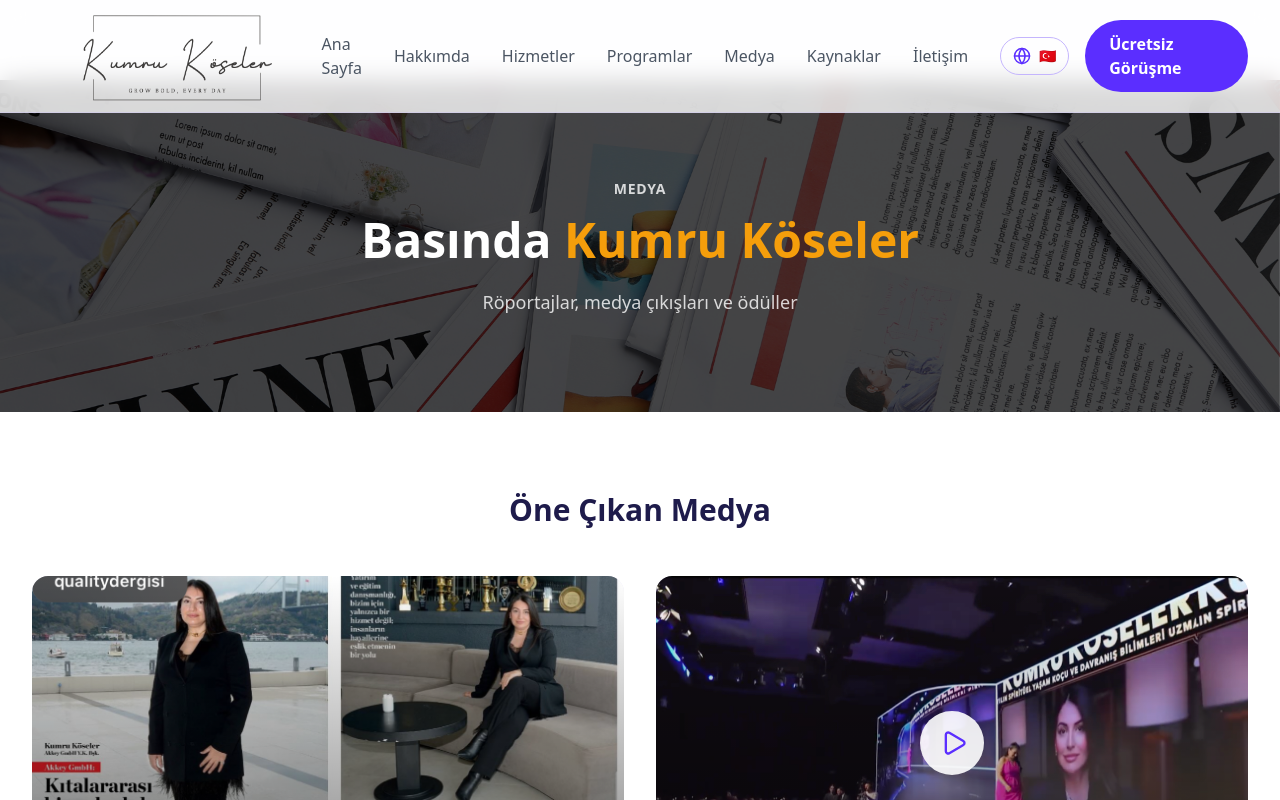
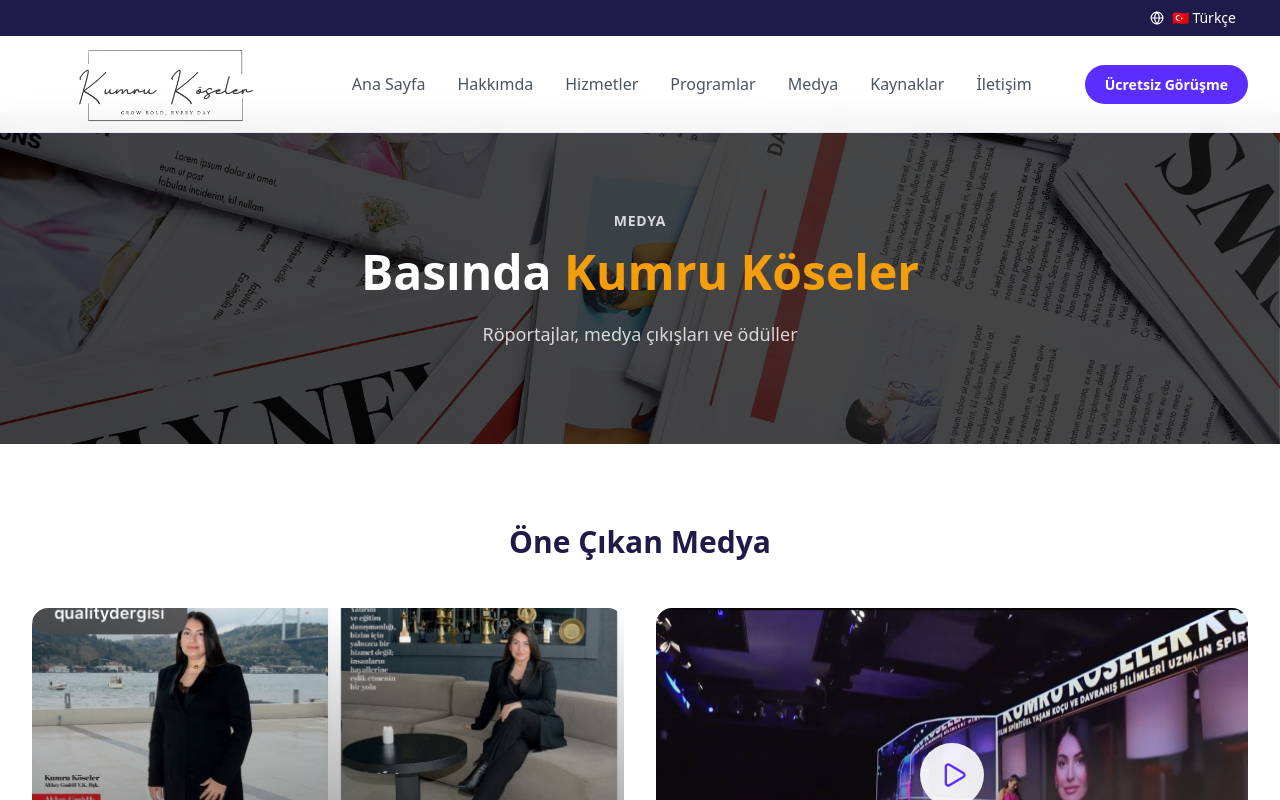
Before and after one commit to metinemredonmez/kumru, a Next.js app: page /medya in a window 1280 px wide. Shown: the top 800 px of the page. Built offline with nearby package versions, Linux system fonts and the light colour scheme.

Commit message:
Update header with top bar language switcher and fix responsiveness

```diff
--- a/src/app/hakkimda/page.tsx
+++ b/src/app/hakkimda/page.tsx
@@ -36,7 +36,7 @@
   return (
     <>
       <Header />
-      <main className="pt-20">
+      <main className="pt-28">
         {/* Hero Section */}
         <section className="py-20 gradient-soft">
           <div className="max-w-7xl mx-auto px-4 sm:px-6 lg:px-8">
--- a/src/app/hizmetler/page.tsx
+++ b/src/app/hizmetler/page.tsx
@@ -96,7 +96,7 @@
   return (
     <>
       <Header />
-      <main className="pt-20">
+      <main className="pt-28">
         {/* Hero Section */}
         <section className="py-24 relative overflow-hidden">
           <div
--- a/src/app/iletisim/page.tsx
+++ b/src/app/iletisim/page.tsx
@@ -93,7 +93,7 @@
   return (
     <>
       <Header />
-      <main className="pt-20">
+      <main className="pt-28">
         {/* Hero Section */}
         <section className="py-32 relative overflow-hidden">
           <div
--- a/src/app/kaynaklar/page.tsx
+++ b/src/app/kaynaklar/page.tsx
@@ -200,7 +200,7 @@
   return (
     <>
       <Header />
-      <main className="pt-20">
+      <main className="pt-28">
         {/* Hero Section */}
         <section className="py-32 relative overflow-hidden">
           <div
--- a/src/app/medya/page.tsx
+++ b/src/app/medya/page.tsx
@@ -98,7 +98,7 @@
   return (
     <>
       <Header />
-      <main className="pt-20">
+      <main className="pt-28">
         {/* Hero Section */}
         <section className="py-24 relative overflow-hidden">
           <div
--- a/src/app/programlar/page.tsx
+++ b/src/app/programlar/page.tsx
@@ -118,7 +118,7 @@
   return (
     <>
       <Header />
-      <main className="pt-20">
+      <main className="pt-28">
         {/* Hero Section */}
         <section className="py-32 relative overflow-hidden">
           <div
--- a/src/components/layout/Header.tsx
+++ b/src/components/layout/Header.tsx
@@ -22,48 +22,24 @@
   ];
 
   return (
-    <header className="fixed top-0 left-0 right-0 z-50 bg-white/80 backdrop-blur-md border-b border-[var(--lavender)]/30">
-      <div className="max-w-7xl mx-auto px-4 sm:px-6 lg:px-8">
-        <div className="flex items-center h-28">
-          {/* Logo - Sol */}
-          <Link href="/" className="flex items-center mr-auto">
-            <img
-              src="/logo.png"
-              alt="Kumru Köseler - Grow Bold, Every Day"
-              className="h-24 w-auto"
-            />
-          </Link>
-
-          {/* Desktop Navigation - Orta */}
-          <nav className="hidden md:flex items-center gap-8">
-            {navItems.map((item) => (
-              <Link
-                key={item.href}
-                href={item.href}
-                className="text-[var(--text-body)] hover:text-[var(--indigo)] transition-colors font-medium"
-              >
-                {item.name}
-              </Link>
-            ))}
-          </nav>
-
-          {/* CTA Button & Language Switcher - Sağ */}
-          <div className="hidden md:flex items-center gap-4 ml-8">
-            {/* Language Switcher */}
+    <header className="fixed top-0 left-0 right-0 z-50 bg-white/95 backdrop-blur-md border-b border-[var(--lavender)]/30">
+      {/* Top bar with language switcher */}
+      <div className="bg-[var(--dark)] text-white py-1">
+        <div className="max-w-7xl mx-auto px-4 sm:px-6 lg:px-8 flex justify-end items-center">
           <div className="relative">
             <button
               onClick={() => setLangOpen(!langOpen)}
-                className="flex items-center gap-2 px-3 py-2 rounded-full border border-[var(--lavender)] hover:border-[var(--indigo)] transition-colors"
+              className="flex items-center gap-2 px-3 py-1 text-sm hover:text-[var(--amber)] transition-colors"
             >
-                <Globe size={18} className="text-[var(--indigo)]" />
-                <span className="text-sm font-medium">{languageLabels[language].flag}</span>
+              <Globe size={14} />
+              <span>{languageLabels[language].flag} {languageLabels[language].name}</span>
             </button>
 
             {langOpen && (
               <motion.div
                 initial={{ opacity: 0, y: -5 }}
                 animate={{ opacity: 1, y: 0 }}
-                  className="absolute right-0 mt-2 bg-white rounded-xl shadow-lg border border-[var(--lavender)]/30 overflow-hidden"
+                className="absolute right-0 mt-1 bg-white rounded-lg shadow-lg border border-[var(--lavender)]/30 overflow-hidden z-50"
               >
                 {(Object.keys(languageLabels) as Language[]).map((lang) => (
                   <button
@@ -72,21 +48,50 @@
                       setLanguage(lang);
                       setLangOpen(false);
                     }}
-                      className={`flex items-center gap-3 w-full px-4 py-3 hover:bg-[var(--soft)] transition-colors ${
+                    className={`flex items-center gap-3 w-full px-4 py-2 hover:bg-[var(--soft)] transition-colors ${
                       language === lang ? "bg-[var(--soft)]" : ""
                     }`}
                   >
-                      <span className="text-lg">{languageLabels[lang].flag}</span>
-                      <span className="text-sm font-medium text-[var(--dark)]">{languageLabels[lang].name}</span>
+                    <span>{languageLabels[lang].flag}</span>
+                    <span className="text-sm text-[var(--dark)]">{languageLabels[lang].name}</span>
                   </button>
                 ))}
               </motion.div>
             )}
           </div>
+        </div>
+      </div>
 
+      {/* Main header */}
+      <div className="max-w-7xl mx-auto px-4 sm:px-6 lg:px-8">
+        <div className="flex items-center justify-between h-20 lg:h-24">
+          {/* Logo */}
+          <Link href="/" className="flex-shrink-0">
+            <img
+              src="/logo.png"
+              alt="Kumru Köseler"
+              className="h-16 lg:h-20 w-auto"
+            />
+          </Link>
+
+          {/* Desktop Navigation */}
+          <nav className="hidden lg:flex items-center gap-6 xl:gap-8">
+            {navItems.map((item) => (
+              <Link
+                key={item.href}
+                href={item.href}
+                className="text-[var(--text-body)] hover:text-[var(--indigo)] transition-colors font-medium text-sm xl:text-base whitespace-nowrap"
+              >
+                {item.name}
+              </Link>
+            ))}
+          </nav>
+
+          {/* CTA Button - Desktop */}
+          <div className="hidden lg:block">
             <Link
               href="/iletisim"
-              className="px-6 py-3 bg-[var(--indigo)] text-white rounded-full font-semibold hover:bg-[var(--purple)] transition-colors"
+              className="px-5 py-2.5 bg-[var(--indigo)] text-white rounded-full font-semibold hover:bg-[var(--purple)] transition-colors text-sm"
             >
               {t.nav.cta}
             </Link>
@@ -95,7 +100,7 @@
           {/* Mobile Menu Button */}
           <button
             onClick={() => setIsOpen(!isOpen)}
-            className="md:hidden p-2 text-[var(--dark)]"
+            className="lg:hidden p-2 text-[var(--dark)]"
           >
             {isOpen ? <X size={24} /> : <Menu size={24} />}
           </button>
@@ -107,42 +112,24 @@
             initial={{ opacity: 0, y: -10 }}
             animate={{ opacity: 1, y: 0 }}
             exit={{ opacity: 0, y: -10 }}
-            className="md:hidden py-4 border-t border-[var(--lavender)]/30"
+            className="lg:hidden py-4 border-t border-[var(--lavender)]/30"
           >
-            <nav className="flex flex-col gap-4">
+            <nav className="flex flex-col gap-2">
               {navItems.map((item) => (
                 <Link
                   key={item.href}
                   href={item.href}
                   onClick={() => setIsOpen(false)}
-                  className="text-[var(--text-body)] hover:text-[var(--indigo)] transition-colors font-medium py-2"
+                  className="text-[var(--text-body)] hover:text-[var(--indigo)] transition-colors font-medium py-2 px-2"
                 >
                   {item.name}
                 </Link>
               ))}
 
-              {/* Mobile Language Switcher */}
-              <div className="flex gap-2 py-2">
-                {(Object.keys(languageLabels) as Language[]).map((lang) => (
-                  <button
-                    key={lang}
-                    onClick={() => setLanguage(lang)}
-                    className={`flex items-center gap-2 px-4 py-2 rounded-full border transition-colors ${
-                      language === lang
-                        ? "border-[var(--indigo)] bg-[var(--soft)]"
-                        : "border-[var(--lavender)]"
-                    }`}
-                  >
-                    <span>{languageLabels[lang].flag}</span>
-                    <span className="text-sm text-[var(--dark)]">{languageLabels[lang].name}</span>
-                  </button>
-                ))}
-              </div>
-
               <Link
                 href="/iletisim"
                 onClick={() => setIsOpen(false)}
-                className="px-6 py-3 bg-[var(--indigo)] text-white rounded-full font-semibold hover:bg-[var(--purple)] transition-colors text-center mt-2"
+                className="px-6 py-3 bg-[var(--indigo)] text-white rounded-full font-semibold hover:bg-[var(--purple)] transition-colors text-center mt-4"
               >
                 {t.nav.cta}
               </Link>
--- a/src/components/sections/Hero.tsx
+++ b/src/components/sections/Hero.tsx
@@ -9,7 +9,7 @@
   const { t } = useLanguage();
 
   return (
-    <section id="home" className="relative min-h-screen flex items-center pt-20 overflow-hidden">
+    <section id="home" className="relative min-h-screen flex items-center pt-28 overflow-hidden">
       {/* Background Gradient */}
       <div className="absolute inset-0 gradient-soft" />
 
```
Lines whose indentation alone changed are shown as unchanged.
